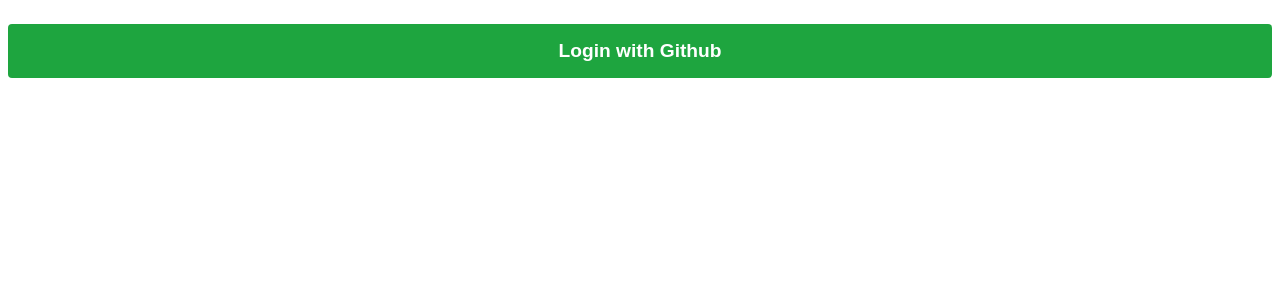
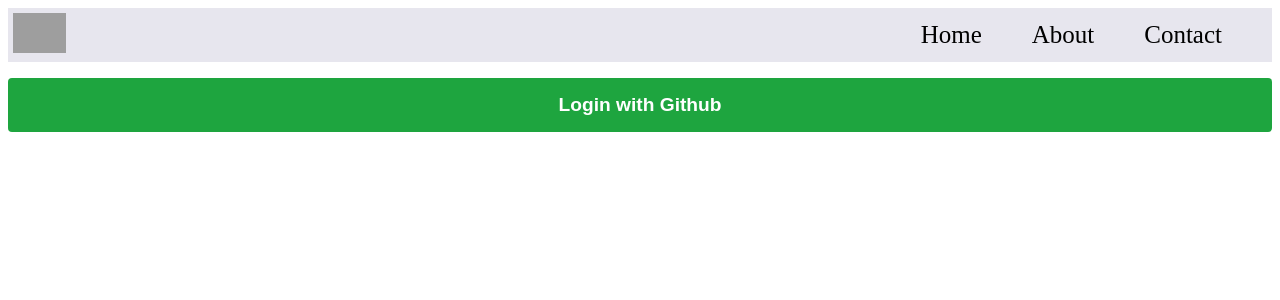
Before and after one commit to Meronggk/codezilla-student-tracker, a React (Create React App) app in the folder client/: page /login in a window 1280 px wide. Shown: the top 300 px of the page. Built offline with nearby package versions, Linux system fonts and the light colour scheme; grey boxes are pictures that could not be loaded.

Commit message:
fixed an error on navbar

```diff
--- a/client/src/App.js
+++ b/client/src/App.js
@@ -5,10 +5,9 @@ import Login from "./components/Login";
 import About from "./pages/About";
 import Home from "./pages/Home";
 import Homepage from "./components/Homepage/Homepage";
-// import NavBar from "./components/Homepage/NavBar";
+import NavBar from "./components/Homepage/NavBar";
 import Form from "./components/Form";
 import SessionDash from "./components/SessionDash";
-// import AddClass from "./components/AddClass";
 import NewSession from "./components/NewSession";
 import LogoutButton from "./components/LogoutButton";
 import Profile from "./pages/Profile";
@@ -16,7 +15,7 @@ import RegisterUser from "./components/RegisterUser";
 function App() {
 	return (
 		<div>
-			{/* <NavBar />  */}
+			<NavBar />
 			<Routes>
 				<Route path="/" element={<Home />} />
 				<Route path="/about/this/site" element={<About />} />
```
